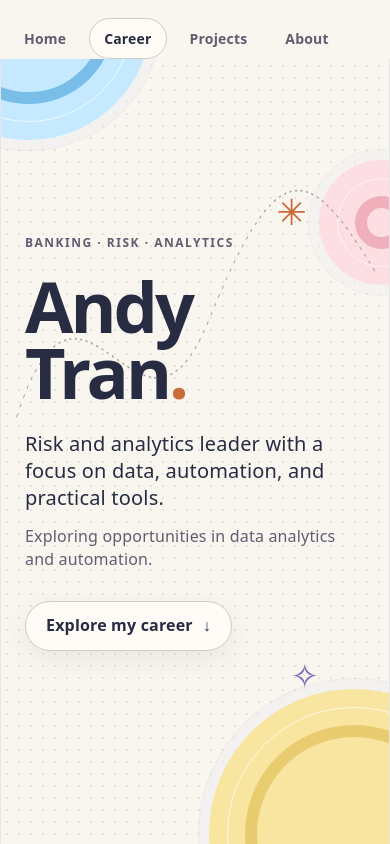
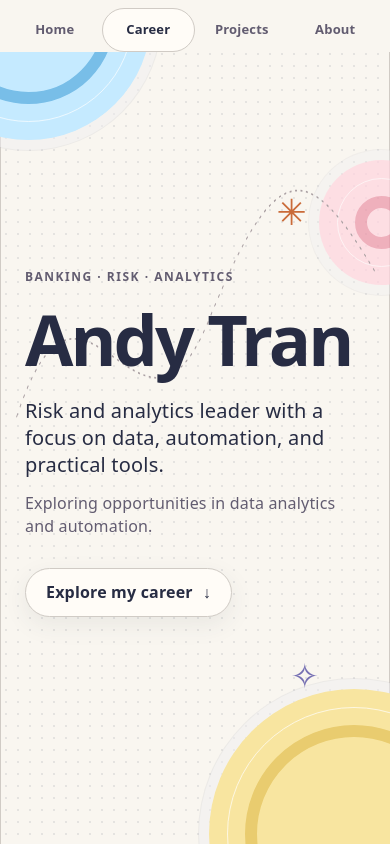
Before and after one commit to AndyTran1013/ResumeSite, a React (Vite) app: page /career in a window 390 px wide. Shown: the top 844 px of the page. Built offline with nearby package versions, Linux system fonts and the light colour scheme.

Commit message:
set up sitewide responsiveness framework

```diff
--- a/src/App.css
+++ b/src/App.css
@@ -2,25 +2,15 @@
 #center {
   position: relative;
   isolation: isolate;
-  overflow: hidden;
   min-height: 100svh;
   box-sizing: border-box;
-  padding: 96px var(--page-gutter) 64px;
+  padding: max(96px, calc(var(--site-nav-height) + 24px)) var(--page-gutter) 64px;
   display: flex;
   flex-direction: column;
   justify-content: center;
   align-items: flex-start;
   color: #625c70;
-  background: #f9f6f0;
-}
-
-#center::before {
-  position: absolute;
-  inset: 0;
-  z-index: -2;
-  background-image: radial-gradient(#52607020 0.8px, transparent 0.8px);
-  background-size: 12px 12px;
-  content: '';
+  background: transparent;
 }
 
 .site-shell { --site-nav-height: 62px; }
@@ -119,7 +109,7 @@
 #spacer {
   height: 88px;
   border-top: 1px solid var(--border);
-  @media (max-width: 1024px) {
+  @media (max-width: 1023px) {
     height: 48px;
   }
 }
@@ -149,7 +139,7 @@
 .intro {
   position: relative;
   z-index: 1;
-  width: min(720px, 100%);
+  width: min(var(--reading-max), 100%);
   padding: 0;
   text-align: left;
 }
@@ -381,7 +371,7 @@
 /* Give the text more room on small screens. */
 @media (max-width: 600px) {
   #center {
-    padding: 92px var(--page-gutter) 54px;
+    padding: max(92px, calc(var(--site-nav-height) + 24px)) var(--page-gutter) 54px;
   }
 
   .intro {
--- a/src/App.jsx
+++ b/src/App.jsx
@@ -10,9 +10,9 @@ import { flushSync } from 'react-dom'
 import { Link, useLocation, useNavigate } from 'react-router'
 import { scrollWindowTo } from './utils/scrollWindowTo'
 import { siteRoutes } from './siteRoutes'
+import { presentationMediaQuery, sectionScrollDuration, usesPresentationControls } from './responsive'
 
 const routeTargets = Object.fromEntries(siteRoutes.map(({ path, targetId }) => [path, targetId]))
-const desktopController = '(min-width: 901px) and (hover: hover) and (pointer: fine)'
 const gestureThreshold = 88
 const gestureGapMs = 220
 const momentumQuietMs = 170
@@ -44,10 +44,12 @@ function App() {
   const [expandedRoleId, setExpandedRoleId] = useState(null)
   const [expandedProjectId, setExpandedProjectId] = useState(null)
   const [isPresentationDetail, setIsPresentationDetail] = useState(false)
+  const careerDetailVisible = isPresentationDetail && location.pathname === '/career'
   const shellRef = useRef(null)
   const stopSectionScroll = useRef(null)
   const isInitialRoute = useRef(true)
   const currentPath = useRef(location.pathname)
+  const routePath = useRef(location.pathname)
   const pendingScrollRoute = useRef(null)
   const handledRouteKey = useRef(null)
   const pendingRouteFrame = useRef(null)
@@ -71,9 +73,9 @@ function App() {
     programmaticScroll.current = true
     stopSectionScroll.current = scrollWindowTo(destination, {
       instant,
-      duration: 0.95,
+      duration: sectionScrollDuration(),
       ease: 'easeInOut',
-      interruptOnInput: !window.matchMedia(desktopController).matches,
+      interruptOnInput: !usesPresentationControls(),
       onComplete: () => {
         if (scrollId !== sectionScrollId.current) return
         programmaticScroll.current = false
@@ -106,11 +108,21 @@ function App() {
 
   const moveToSection = useCallback((path, { commit = false, replace = false, instant = false, focus = true, landing = 'start' } = {}) => {
     if (!routeTargets[path]) return
+    const presentationMode = usesPresentationControls()
+    const shouldCommit = commit && routePath.current !== path
     const id = ++transitionId.current
     transitioning.current = true
-    wheelLocked.current = true
+    wheelLocked.current = presentationMode
     gesture.current = { direction: 0, amount: 0, lastAt: -Infinity }
     currentPath.current = path
+
+    // Compact navigation commits at the tap; touch input can interrupt its short scroll.
+    if (shouldCommit && !presentationMode) {
+      pendingScrollRoute.current = path
+      routePath.current = path
+      navigate(path, { replace })
+    }
+
     enterSection(routeTargets[path], {
       instant,
       focus,
@@ -118,9 +130,11 @@ function App() {
       onComplete: () => {
         if (id !== transitionId.current) return
         transitioning.current = false
-        releaseWhenQuiet()
-        if (commit && location.pathname !== path) {
+        if (presentationMode) releaseWhenQuiet()
+        else wheelLocked.current = false
+        if (shouldCommit && presentationMode) {
           pendingScrollRoute.current = path
+          routePath.current = path
           flushSync(() => navigate(path, { replace }))
         }
       },
@@ -130,13 +144,14 @@ function App() {
         wheelLocked.current = false
         const visiblePath = visibleSectionPath()
         currentPath.current = visiblePath
-        if (visiblePath !== location.pathname) {
+        if (visiblePath !== routePath.current) {
           pendingScrollRoute.current = visiblePath
+          routePath.current = visiblePath
           navigate(visiblePath, { replace: true })
         }
       },
     })
-  }, [enterSection, location.pathname, navigate, releaseWhenQuiet])
+  }, [enterSection, navigate, releaseWhenQuiet])
 
   useEffect(() => {
     const previousRestoration = window.history.scrollRestoration
@@ -160,6 +175,10 @@ function App() {
   }, [])
 
   useLayoutEffect(() => {
+    if (careerDetailVisible) window.scrollTo({ top: 0, behavior: 'instant' })
+  }, [careerDetailVisible])
+
+  useLayoutEffect(() => {
     const routeKey = `${location.pathname}:${location.key}`
     if (routeKey === handledRouteKey.current) return
     handledRouteKey.current = routeKey
@@ -169,6 +188,7 @@ function App() {
     pendingScrollRoute.current = null
     const previousPath = currentPath.current
     currentPath.current = location.pathname
+    routePath.current = location.pathname
     const resetProjects = !fromScroll && location.pathname !== '/projects' && expandedProjectId !== null
     if (resetProjects) setExpandedProjectId(null)
     if (!fromScroll) {
@@ -177,7 +197,7 @@ function App() {
       const options = {
         instant: isInitialRoute.current,
         focus: !isInitialRoute.current,
-        landing: !isInitialRoute.current && targetIndex < previousIndex ? 'end' : 'start',
+        landing: usesPresentationControls() && !isInitialRoute.current && targetIndex < previousIndex ? 'end' : 'start',
       }
       if (resetProjects) {
         pendingRouteFrame.current = window.requestAnimationFrame(() => {
@@ -203,6 +223,7 @@ function App() {
         if (path === currentPath.current) return
         currentPath.current = path
         pendingScrollRoute.current = path
+        routePath.current = path
         navigate(path, { replace: true })
       })
     }
@@ -214,7 +235,7 @@ function App() {
   }, [navigate, isPresentationDetail])
 
   useEffect(() => {
-    const media = window.matchMedia(desktopController)
+    const media = window.matchMedia(presentationMediaQuery)
 
     function moveWithinSection(delta, keyboard = false) {
       const path = currentPath.current
@@ -284,7 +305,7 @@ function App() {
     event.preventDefault()
     window.cancelAnimationFrame(pendingRouteFrame.current)
     if (path !== '/projects' && expandedProjectId !== null) setExpandedProjectId(null)
-    moveToSection(path, { commit: path !== location.pathname })
+    moveToSection(path, { commit: path !== routePath.current })
   }
 
   function handleProjectToggle(id) {
@@ -292,7 +313,7 @@ function App() {
   }
 
   return (
-    <div ref={shellRef} className="site-shell site-shell--career-presentation">
+    <div ref={shellRef} className={`site-shell site-shell--career-presentation${careerDetailVisible ? ' site-shell--career-detail' : ''}`}>
       <SiteNav onNavigate={handleRouteNavigation} hidden={isPresentationDetail} />
       <section id="center" tabIndex={-1}>
         <div className="home-art" aria-hidden="true">
@@ -308,7 +329,7 @@ function App() {
 
         <div className="intro">
           <p className="intro-eyebrow">Banking · Risk · Analytics</p>
-          <h1>Andy Tran<span aria-hidden="true">.</span></h1>
+          <h1>Andy Tran</h1>
 
           <p className="intro-lede">
             Risk and analytics leader with a focus on data, automation, and practical tools.
@@ -338,7 +359,9 @@ function App() {
           roles={careerRoles}
           routeActive={location.pathname === '/career'}
           onDetailChange={setIsPresentationDetail}
-          onReturnToCareer={() => enterSection('career-heading', { instant: true })}
+          onReturnToCareer={() => window.requestAnimationFrame(() => {
+            if (routePath.current === '/career') enterSection('career-heading', { instant: true })
+          })}
         />
 
       <ol className="career-timeline">
--- a/src/components/AboutChapters.css
+++ b/src/components/AboutChapters.css
@@ -16,7 +16,7 @@
 .about-intro h2 span { color: #ca6b39; }
 .about-intro > p:last-child { color: #625c70; font-size: 16px; }
 
-.about-chapter { position: relative; max-width: 1400px; min-height: 530px; overflow: hidden; border: 1px solid #dedbd5; border-radius: 28px; background: #fffcf7; box-shadow: 0 16px 42px #303a5012; }
+.about-chapter { position: relative; max-width: var(--content-max); min-height: 530px; overflow: hidden; border: 1px solid #dedbd5; border-radius: 28px; background: #fffcf7; box-shadow: 0 16px 42px #303a5012; }
 .about-chapter-topline { position: relative; z-index: 2; display: flex; align-items: center; justify-content: space-between; flex-wrap: wrap; gap: 12px; padding: 24px clamp(24px, 3vw, 44px); }
 .about-chapter-nav { display: flex; flex-wrap: wrap; gap: 6px; }
 .about-chapter-nav-button { padding: 9px 12px; border: 1px solid transparent; border-radius: 999px; background: transparent; color: #625c70; font: inherit; font-size: 12px; font-weight: 650; cursor: pointer; transition: background-color 300ms ease, border-color 300ms ease, color 300ms ease; }
--- a/src/components/CareerPresentation.css
+++ b/src/components/CareerPresentation.css
@@ -1,14 +1,7 @@
 .career-presentation { display: none; }
 
-.site-navigation { --nav-link-padding: 14px; --nav-link-border: 1px; --nav-edge: calc(var(--page-gutter) - var(--nav-link-padding) - var(--nav-link-border)); position: fixed; top: 0; left: 0; right: 0; z-index: 5; display: flex; flex-wrap: wrap; justify-content: flex-start; gap: 8px; box-sizing: border-box; padding: 18px var(--nav-edge) 0; background: #f9f6f0; }
-.site-navigation[inert] { visibility: hidden; }
-.site-navigation a { border: var(--nav-link-border) solid transparent; border-radius: 999px; color: #625c70; font-size: 14px; font-weight: 650; padding: 8px var(--nav-link-padding); text-decoration: none; transition: background-color 300ms ease, color 300ms ease; }
-.site-navigation a:hover { background: #ffffff80; color: #272c43; }
-.site-navigation a:focus-visible { outline: 3px solid #6246a6; outline-offset: 3px; }
-.site-navigation a[aria-current='page'] { background: #fffcf7; border-color: #d0cbc5; color: #272c43; }
-
 /* Desktop career presentation. The existing small-screen timeline stays intact. */
-@media (min-width: 901px) {
+@media (min-width: 1024px) and (hover: hover) and (pointer: fine) {
   .site-shell--career-presentation {
     width: 100%;
     border-inline: 0;
@@ -16,6 +9,12 @@
   .site-shell--career-presentation > .ticks,
   .site-shell--career-presentation > #spacer {
     display: none;
+  }
+  .site-shell--career-detail > :not(#career-heading):not(.site-navigation) {
+    display: none;
+  }
+  .site-shell--career-detail > #career-heading {
+    padding-top: 0;
   }
   .career--career-presentation {
     display: flex;
@@ -35,6 +34,7 @@
     color: #272c43;
   }
   .presentation-intro { padding: var(--section-intro-top) var(--page-gutter) 18px; box-sizing: border-box; }
+  .career--detail .presentation-intro { padding-block: 0; }
   .presentation-eyebrow { font-size: 12px; font-weight: 700; letter-spacing: 1.5px; text-transform: uppercase; }
   .presentation-intro .presentation-eyebrow { color: #625c70; }
   .presentation-intro h3 { font-size: clamp(32px, 4vw, 42px); line-height: 1.1; margin: 10px 0 12px; color: #272c43; letter-spacing: -1.5px; }
@@ -48,27 +48,29 @@
     isolation: isolate;
   }
   .career--detail .career-stage {
+    position: relative;
+    z-index: 10;
+    min-height: 100svh;
+    overflow: visible;
+  }
+  .career--detail .company-geometry {
     position: fixed;
-    inset: 0;
-    z-index: 10;
-    min-height: 0;
-    height: 100svh;
-    overflow-x: hidden;
-    overflow-y: auto;
-    overscroll-behavior-y: contain;
+    inset: 0 max(0px, calc((100vw - var(--site-shell-max)) / 2));
+    pointer-events: none;
   }
   .career--detail .company-orbit,
   .career--detail .presentation-company {
-    position: fixed;
+    position: absolute;
   }
   .career--detail .journey-back {
     position: fixed;
     top: 28px;
-    left: 36px;
+    left: max(36px, calc((100vw - var(--site-shell-max)) / 2 + 36px));
     z-index: 11;
   }
   .career--detail .company-navigation {
     position: fixed;
+    right: max(36px, calc((100vw - var(--site-shell-max)) / 2 + 36px));
     z-index: 11;
   }
   .stage-grain { position: absolute; inset: 0; z-index: -1; background-image: radial-gradient(#52607020 0.8px, transparent 0.8px); background-size: 12px 12px; pointer-events: none; }
--- a/src/components/ProjectGallery.jsx
+++ b/src/components/ProjectGallery.jsx
@@ -108,7 +108,7 @@ export default function ProjectGallery({ expandedProjectId, onToggleProject }) {
       >
         <div className="projects-intro-inner">
           <p className="projects-eyebrow">Projects and ideas</p>
-          <h2 id="projects-title">Projects, with a purpose.</h2>
+          <h2 id="projects-title">Projects, with a purpose</h2>
           <p>Live work and clearly marked ideas. Pick a project to explore.</p>
         </div>
       </motion.header>
--- /dev/null
+++ b/src/components/SiteNav.css
@@ -0,0 +1,56 @@
+.site-navigation {
+  --nav-link-padding: 14px;
+  --nav-link-border: 1px;
+  --nav-edge: calc(var(--page-gutter) - var(--nav-link-padding) - var(--nav-link-border));
+  position: fixed;
+  top: 0;
+  left: 50%;
+  z-index: 5;
+  display: flex;
+  flex-wrap: wrap;
+  gap: 8px;
+  box-sizing: border-box;
+  width: min(100%, var(--site-shell-max));
+  padding: 18px var(--nav-edge) 0;
+  background: var(--canvas);
+  transform: translateX(-50%);
+}
+
+.site-navigation--home { background: transparent; }
+
+.site-navigation[inert] { visibility: hidden; }
+
+.site-navigation a {
+  display: inline-flex;
+  align-items: center;
+  box-sizing: border-box;
+  min-height: 44px;
+  padding: 8px var(--nav-link-padding);
+  border: var(--nav-link-border) solid transparent;
+  border-radius: 999px;
+  color: var(--muted);
+  font-size: 14px;
+  font-weight: 650;
+  text-decoration: none;
+  transition: background-color var(--motion-feedback) ease, color var(--motion-feedback) ease;
+}
+
+.site-navigation a:hover { background: #ffffff80; color: var(--ink); }
+.site-navigation a:focus-visible { outline: 3px solid #6246a6; outline-offset: 3px; }
+.site-navigation a[aria-current='page'] { background: var(--surface); border-color: var(--line); color: var(--ink); }
+
+@media (max-width: 600px) {
+  .site-navigation {
+    display: grid;
+    grid-template-columns: repeat(4, minmax(0, 1fr));
+    gap: 0;
+    padding: 8px 8px 0;
+  }
+
+  .site-navigation a {
+    justify-content: center;
+    min-width: 0;
+    padding-inline: 4px;
+    font-size: 13px;
+  }
+}
--- a/src/components/SiteNav.jsx
+++ b/src/components/SiteNav.jsx
@@ -1,10 +1,11 @@
 import { Link, useLocation } from 'react-router'
 import { siteRoutes } from '../siteRoutes'
+import './SiteNav.css'
 
 export default function SiteNav({ onNavigate, hidden }) {
   const { pathname } = useLocation()
   return (
-    <nav className="site-navigation" aria-label="Primary navigation" inert={hidden}>
+    <nav className={`site-navigation${pathname === '/' ? ' site-navigation--home' : ''}`} aria-label="Primary navigation" inert={hidden}>
       {siteRoutes.map(({ path, label }) => (
         <Link
           to={path}
--- a/src/index.css
+++ b/src/index.css
@@ -1,17 +1,37 @@
 :root {
+  /* Shared canvas and layout. The shell caps the composition at its 1920px baseline. */
+  --site-shell-max: 1920px;
+  --content-max: 1400px;
+  --reading-max: 720px;
   --page-gutter: clamp(24px, 5vw, 96px);
   --section-intro-top: 16px;
-  --text: #6b6375;
-  --text-h: #08060d;
-  --bg: #fff;
-  --border: #e5e4e7;
+  --canvas: #f9f6f0;
+  --surface: #fffcf7;
+  --ink: #272c43;
+  --muted: #625c70;
+  --line: #d0cbc5;
+  --grid-dot: #52607020;
+  --pastel-blue: #c5eaff;
+  --pastel-rose: #ffd5df;
+  --pastel-yellow: #f8e5a0;
+  --warm-accent: #ca6b39;
+
+  /* Existing components still use these semantic aliases. */
+  --text: var(--muted);
+  --text-h: var(--ink);
+  --bg: var(--surface);
+  --border: var(--line);
   --code-bg: #f4f3ec;
-  --accent: #aa3bff;
-  --accent-bg: rgba(170, 59, 255, 0.1);
-  --accent-border: rgba(170, 59, 255, 0.5);
-  --social-bg: rgba(244, 243, 236, 0.5);
+  --accent: var(--warm-accent);
+  --accent-bg: #f5eee6;
+  --accent-border: #ca6b3980;
+  --social-bg: #f4f3ec80;
   --shadow:
     rgba(0, 0, 0, 0.1) 0 10px 15px -3px, rgba(0, 0, 0, 0.05) 0 4px 6px -2px;
+
+  --motion-feedback: 300ms;
+  --motion-section: 950ms;
+  --motion-spatial: 850ms;
 
   --sans: system-ui, 'Segoe UI', Roboto, sans-serif;
   --heading: system-ui, 'Segoe UI', Roboto, sans-serif;
@@ -19,50 +39,52 @@
 
   font: 18px/145% var(--sans);
   letter-spacing: 0.18px;
-  color-scheme: light dark;
+  color-scheme: light;
   color: var(--text);
-  background: var(--bg);
+  background: var(--canvas);
   font-synthesis: none;
   text-rendering: optimizeLegibility;
   -webkit-font-smoothing: antialiased;
   -moz-osx-font-smoothing: grayscale;
 
-  @media (max-width: 1024px) {
+  @media (max-width: 1023px) {
     font-size: 16px;
   }
 }
 
-@media (prefers-color-scheme: dark) {
+/* Compact layouts keep feedback but shorten large shared transitions. */
+@media (max-width: 1023px), (hover: none), (pointer: coarse) {
   :root {
-    --text: #9ca3af;
-    --text-h: #f3f4f6;
-    --bg: #16171d;
-    --border: #2e303a;
-    --code-bg: #1f2028;
-    --accent: #c084fc;
-    --accent-bg: rgba(192, 132, 252, 0.15);
-    --accent-border: rgba(192, 132, 252, 0.5);
-    --social-bg: rgba(47, 48, 58, 0.5);
-    --shadow:
-      rgba(0, 0, 0, 0.4) 0 10px 15px -3px, rgba(0, 0, 0, 0.25) 0 4px 6px -2px;
+    --motion-feedback: 200ms;
+    --motion-section: 240ms;
+    --motion-spatial: 350ms;
   }
+}
 
-  #social .button-icon {
-    filter: invert(1) brightness(2);
+@media (prefers-reduced-motion: reduce) {
+  :root {
+    --motion-feedback: 0ms;
+    --motion-section: 0ms;
+    --motion-spatial: 0ms;
   }
 }
 
 body {
   margin: 0;
+  overflow-x: clip;
+  background-color: var(--canvas);
+  background-image: radial-gradient(var(--grid-dot) 0.8px, transparent 0.8px);
+  background-size: 12px 12px;
 }
 
 #root {
   min-height: 100svh;
+  overflow-x: clip;
 }
 
 .site-shell {
-  width: 1126px;
-  max-width: 100%;
+  width: 100%;
+  max-width: var(--site-shell-max);
   margin: 0 auto;
   text-align: center;
   border-inline: 1px solid var(--border);
@@ -83,7 +105,7 @@ h1 {
   font-size: 56px;
   letter-spacing: -1.68px;
   margin: 32px 0;
-  @media (max-width: 1024px) {
+  @media (max-width: 1023px) {
     font-size: 36px;
     margin: 20px 0;
   }
@@ -93,7 +115,7 @@ h2 {
   line-height: 118%;
   letter-spacing: -0.24px;
   margin: 0 0 8px;
-  @media (max-width: 1024px) {
+  @media (max-width: 1023px) {
     font-size: 20px;
   }
 }
--- /dev/null
+++ b/src/responsive.js
@@ -0,0 +1,30 @@
+import { useEffect, useState } from 'react'
+
+// Keep this threshold aligned with the Career presentation media query.
+// Fine-pointer space is required for the wheel/keyboard section controller.
+export const presentationMediaQuery = '(min-width: 1024px) and (hover: hover) and (pointer: fine)'
+
+export function usesPresentationControls() {
+  return window.matchMedia(presentationMediaQuery).matches
+}
+
+// Shared subscription for components that must release desktop-only UI on resize.
+export function usePresentationLayout() {
+  const [isPresentation, setIsPresentation] = useState(usesPresentationControls)
+
+  useEffect(() => {
+    const media = window.matchMedia(presentationMediaQuery)
+    const update = () => setIsPresentation(media.matches)
+    media.addEventListener('change', update)
+    update()
+    return () => media.removeEventListener('change', update)
+  }, [])
+
+  return isPresentation
+}
+
+export function sectionScrollDuration() {
+  const value = getComputedStyle(document.documentElement).getPropertyValue('--motion-section')
+  const milliseconds = Number.parseFloat(value)
+  return Number.isFinite(milliseconds) ? milliseconds / 1000 : 0
+}
```
Also changed, not shown: src/components/AboutChapters.jsx (+6 -6 lines), src/components/CareerPresentation.jsx (+20 -63 lines).
